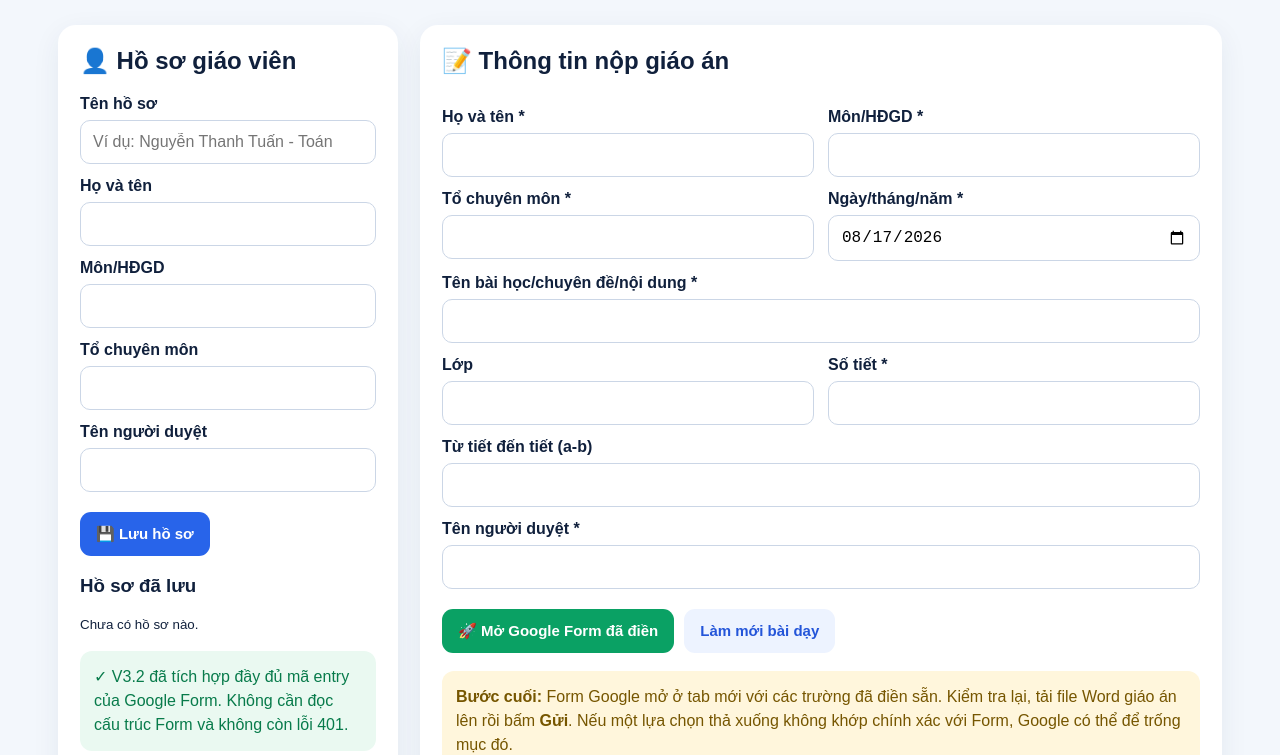
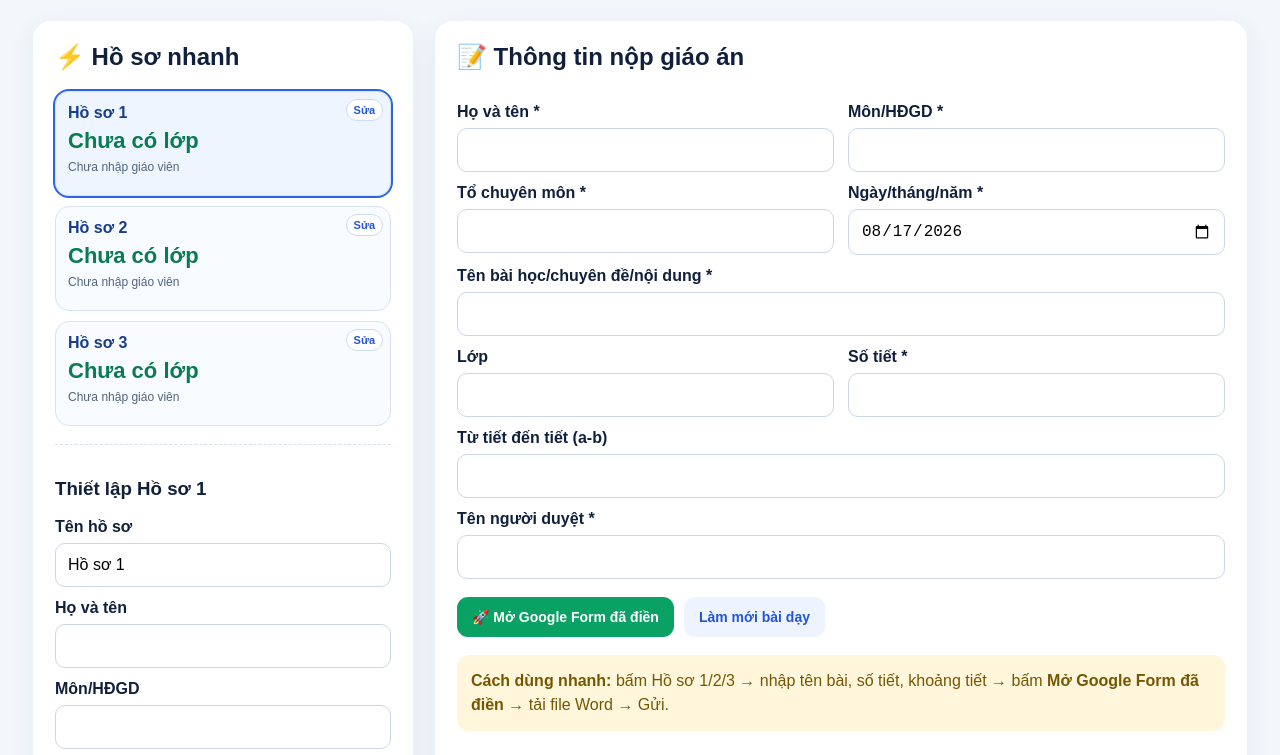
Before and after one commit to tuantoancb/GA, a website: page index.html in a window 1280 px wide. Shown: the part 106-861 px from the top of the page. Drawn offline with Linux system fonts and the light colour scheme.

Commit message:
Add files via upload

```diff
--- a/index.html
+++ b/index.html
@@ -1,40 +1,204 @@
-<!doctype html><html lang="vi"><head><meta charset="utf-8"><meta name="viewport" content="width=device-width,initial-scale=1">
-<title>Form Giáo án - Auto V3.2</title><style>
-*{box-sizing:border-box}body{margin:0;font-family:Arial,sans-serif;background:#f3f7fc;color:#10203c}header{padding:23px 5%;background:linear-gradient(110deg,#2455d9,#13758b);color:white}header h1{margin:0 0 6px;font-size:28px}
-.wrap{max-width:1200px;margin:28px auto;padding:0 18px;display:grid;grid-template-columns:340px 1fr;gap:22px}.card{background:white;border-radius:18px;padding:22px;box-shadow:0 8px 28px #16335a12}
-h2{margin-top:0}label{font-weight:700;display:block;margin:13px 0 7px}input,select{width:100%;padding:12px;border:1px solid #cbd6e6;border-radius:10px;font-size:16px}
-.row{display:grid;grid-template-columns:1fr 1fr;gap:14px}button{border:0;border-radius:11px;padding:13px 16px;font-weight:700;font-size:15px;cursor:pointer}.blue{background:#2864ea;color:white}.green{background:#0aa164;color:white}.light{background:#edf3ff;color:#2455d9}.danger{background:#fff0f0;color:#b52a2a}
-.actions{display:flex;gap:10px;flex-wrap:wrap;margin-top:20px}.profile{padding:11px;border:1px solid #dce5f2;border-radius:10px;margin:8px 0;cursor:pointer}.note{margin-top:18px;padding:14px;border-radius:12px;background:#fff6dc;color:#765600;line-height:1.5}.ok{background:#eaf9f1;color:#087b4b}
-@media(max-width:800px){.wrap{grid-template-columns:1fr}.row{grid-template-columns:1fr}}
-</style></head><body><header><h1>📘 FORM GIÁO ÁN – TỰ ĐỘNG ĐIỀN V3.2</h1><div>Chọn hồ sơ → nhập bài dạy → mở Google Form đã điền → tải file Word → Gửi</div></header>
-<main class="wrap"><aside class="card"><h2>👤 Hồ sơ giáo viên</h2>
-<label>Tên hồ sơ</label><input id="profileName" placeholder="Ví dụ: Nguyễn Thanh Tuấn - Toán">
-<label>Họ và tên</label><input id="p_name"><label>Môn/HĐGD</label><input id="p_subject"><label>Tổ chuyên môn</label><input id="p_team"><label>Tên người duyệt</label><input id="p_approver">
-<div class="actions"><button class="blue" onclick="saveProfile()">💾 Lưu hồ sơ</button></div><h3>Hồ sơ đã lưu</h3><div id="profiles"></div>
-<div class="note ok">✓ V3.2 đã tích hợp đầy đủ mã entry của Google Form. Không cần đọc cấu trúc Form và không còn lỗi 401.</div></aside>
-<section class="card"><h2>📝 Thông tin nộp giáo án</h2>
-<div class="row"><div><label>Họ và tên *</label><input id="name"></div><div><label>Môn/HĐGD *</label><input id="subject"></div></div>
-<div class="row"><div><label>Tổ chuyên môn *</label><input id="team"></div><div><label>Ngày/tháng/năm *</label><input id="date" type="date"></div></div>
+<!doctype html>
+<html lang="vi">
+<head>
+<meta charset="utf-8">
+<meta name="viewport" content="width=device-width,initial-scale=1">
+<title>Form Giáo án - Auto V3.6</title>
+<style>
+*{box-sizing:border-box}
+body{margin:0;font-family:Arial,sans-serif;background:#f3f7fc;color:#10203c}
+header{padding:22px 5%;background:linear-gradient(110deg,#2455d9,#13758b);color:#fff}
+header h1{margin:0 0 6px;font-size:28px}
+.wrap{max-width:1250px;margin:26px auto;padding:0 18px;display:grid;grid-template-columns:380px 1fr;gap:22px}
+.card{background:#fff;border-radius:18px;padding:22px;box-shadow:0 8px 28px #16335a12}
+h2{margin-top:0}
+label{font-weight:700;display:block;margin:12px 0 7px}
+input{width:100%;padding:12px;border:1px solid #cbd6e6;border-radius:10px;font-size:16px}
+.row{display:grid;grid-template-columns:1fr 1fr;gap:14px}
+button{border:0;border-radius:11px;padding:12px 15px;font-weight:700;font-size:14px;cursor:pointer}
+.blue{background:#2864ea;color:#fff}.green{background:#0aa164;color:#fff}.light{background:#edf3ff;color:#2455d9}
+.actions{display:flex;gap:10px;flex-wrap:wrap;margin-top:18px}
+.quick-grid{display:grid;grid-template-columns:1fr;gap:10px;margin:12px 0 18px}
+.quick{border:1px solid #d8e3f2;border-radius:14px;padding:12px;background:#f8fbff;cursor:pointer;min-height:105px;position:relative}
+.quick:hover{background:#eef5ff;border-color:#9bb8ef}
+.quick.active{outline:2px solid #2a65e8;background:#eef5ff}
+.quick .title{font-weight:800;color:#173d8f;margin-bottom:6px}
+.quick .class{font-size:22px;font-weight:800;color:#0b7b51}
+.quick .meta{font-size:12px;color:#52647e;margin-top:5px;line-height:1.35}
+.quick .edit{position:absolute;right:7px;top:7px;background:#fff;color:#2455d9;border:1px solid #cddcf5;padding:4px 7px;font-size:11px}
+.note{margin-top:18px;padding:14px;border-radius:12px;background:#fff6dc;color:#765600;line-height:1.5}
+.ok{background:#eaf9f1;color:#087b4b}
+.slot-editor{border-top:1px dashed #d6dfec;padding-top:14px;margin-top:6px}
+@media(max-width:850px){.wrap{grid-template-columns:1fr}.row{grid-template-columns:1fr}}
+</style>
+</head>
+<body>
+<header>
+<h1>📘 FORM GIÁO ÁN – TỰ ĐỘNG ĐIỀN V3.6</h1>
+<div>3 hồ sơ nhanh • Nháy một lần là tự điền cả lớp</div>
+</header>
+
+<main class="wrap">
+<aside class="card">
+<h2>⚡ Hồ sơ nhanh</h2>
+<div class="quick-grid" id="quickGrid"></div>
+
+<div class="slot-editor">
+<h3 id="editorTitle">Thiết lập Hồ sơ 1</h3>
+<label>Tên hồ sơ</label><input id="profileName" placeholder="Ví dụ: Toán 10A1">
+<label>Họ và tên</label><input id="p_name">
+<label>Môn/HĐGD</label><input id="p_subject">
+<label>Tổ chuyên môn</label><input id="p_team">
+<label>Lớp</label><input id="p_className" placeholder="Ví dụ: 10A1">
+<label>Tên người duyệt</label><input id="p_approver">
+<div class="actions">
+<button class="blue" onclick="saveSlot()">💾 Lưu vào hồ sơ đang chọn</button>
+<button class="light" onclick="clearSlot()">Xóa nội dung hồ sơ</button>
+</div>
+</div>
+
+<div class="note ok">✓ Có sẵn 3 hồ sơ. Ví dụ có thể đặt: <b>Toán 10A1, Toán 11A1, Toán 12A1</b>. Sau này chỉ cần bấm đúng ô là phần Lớp và các thông tin khác tự điền.</div>
+</aside>
+
+<section class="card">
+<h2>📝 Thông tin nộp giáo án</h2>
+<div class="row">
+<div><label>Họ và tên *</label><input id="name"></div>
+<div><label>Môn/HĐGD *</label><input id="subject"></div>
+</div>
+<div class="row">
+<div><label>Tổ chuyên môn *</label><input id="team"></div>
+<div><label>Ngày/tháng/năm *</label><input id="date" type="date"></div>
+</div>
+
 <label>Tên bài học/chuyên đề/nội dung *</label><input id="lesson">
-<div class="row"><div><label>Lớp</label><input id="className"></div><div><label>Số tiết *</label><input id="periods"></div></div>
-<label>Từ tiết đến tiết (a-b)</label><input id="range"><label>Tên người duyệt *</label><input id="approver">
-<div class="actions"><button class="green" onclick="openPrefilled()">🚀 Mở Google Form đã điền</button><button class="light" onclick="clearLesson()">Làm mới bài dạy</button></div>
-<div class="note"><b>Bước cuối:</b> Form Google mở ở tab mới với các trường đã điền sẵn. Kiểm tra lại, tải file Word giáo án lên rồi bấm <b>Gửi</b>. Nếu một lựa chọn thả xuống không khớp chính xác với Form, Google có thể để trống mục đó.</div></section></main>
+
+<div class="row">
+<div><label>Lớp</label><input id="className"></div>
+<div><label>Số tiết *</label><input id="periods"></div>
+</div>
+
+<label>Từ tiết đến tiết (a-b)</label><input id="range">
+<label>Tên người duyệt *</label><input id="approver">
+
+<div class="actions">
+<button class="green" onclick="openPrefilled()">🚀 Mở Google Form đã điền</button>
+<button class="light" onclick="clearLesson()">Làm mới bài dạy</button>
+</div>
+
+<div class="note"><b>Cách dùng nhanh:</b> bấm Hồ sơ 1/2/3 → nhập tên bài, số tiết, khoảng tiết → bấm <b>Mở Google Form đã điền</b> → tải file Word → Gửi.</div>
+</section>
+</main>
+
 <script>
 const FORM="https://docs.google.com/forms/d/e/1FAIpQLSf20YrTDt_BOqmIrZ8oYp85Sd7eCEu2ugcJslLcKbNmCwrU2A/viewform";
 const ENTRY={"name": "1039854064", "subject": "311167583", "team": "1030504847", "date": "392066118", "lesson": "35887539", "className": "851950241", "periods": "993971607", "range": "202499073", "approver": "3704355"};
 const $=id=>document.getElementById(id);
+let selectedSlot=0;
+
 $('date').value=new Date().toISOString().slice(0,10);
-function getProfiles(){return JSON.parse(localStorage.getItem('ga_profiles_v31')||'[]')}
-function render(){let p=getProfiles();$('profiles').innerHTML=p.length?p.map((x,i)=>`<div class="profile" onclick="useProfile(${i})"><b>${x.profileName}</b><br><small>${x.name} • ${x.subject}</small></div>`).join(''):'<small>Chưa có hồ sơ nào.</small>'}
-function saveProfile(){let x={profileName:$('profileName').value||$('p_name').value,name:$('p_name').value,subject:$('p_subject').value,team:$('p_team').value,approver:$('p_approver').value};if(!x.name)return alert('Nhập họ và tên.');let p=getProfiles();let idx=p.findIndex(v=>v.profileName===x.profileName);if(idx>=0)p[idx]=x;else p.push(x);localStorage.setItem('ga_profiles_v31',JSON.stringify(p));render();useProfile(idx>=0?idx:p.length-1)}
-function useProfile(i){let x=getProfiles()[i];$('name').value=x.name;$('subject').value=x.subject;$('team').value=x.team;$('approver').value=x.approver}
-function clearLesson(){$('lesson').value='';$('className').value='';$('periods').value='';$('range').value='';$('date').value=new Date().toISOString().slice(0,10)}
+
+function defaultSlots(){
+ return [0,1,2].map((_,i)=>({
+   profileName:'Hồ sơ '+(i+1), name:'', subject:'', team:'', className:'', approver:''
+ }));
+}
+function getSlots(){
+ const saved=localStorage.getItem('ga_quick_profiles_v36');
+ if(!saved) return defaultSlots();
+ try{
+   const arr=JSON.parse(saved);
+   while(arr.length<3) arr.push(defaultSlots()[arr.length]);
+   return arr.slice(0,3);
+ }catch(e){return defaultSlots();}
+}
+function saveSlots(arr){localStorage.setItem('ga_quick_profiles_v36',JSON.stringify(arr));}
+
+function renderQuick(){
+ const slots=getSlots();
+ $('quickGrid').innerHTML=slots.map((x,i)=>`
+   <div class="quick ${i===selectedSlot?'active':''}" onclick="selectSlot(${i},true)">
+     <button class="edit" onclick="event.stopPropagation();selectSlot(${i},false)">Sửa</button>
+     <div class="title">${x.profileName || ('Hồ sơ '+(i+1))}</div>
+     <div class="class">${x.className ? 'Lớp '+x.className : 'Chưa có lớp'}</div>
+     <div class="meta">${x.name || 'Chưa nhập giáo viên'}${x.subject ? ' • '+x.subject : ''}</div>
+   </div>
+ `).join('');
+}
+
+function loadEditor(i){
+ const x=getSlots()[i];
+ $('editorTitle').textContent='Thiết lập Hồ sơ '+(i+1);
+ $('profileName').value=x.profileName||'';
+ $('p_name').value=x.name||'';
+ $('p_subject').value=x.subject||'';
+ $('p_team').value=x.team||'';
+ $('p_className').value=x.className||'';
+ $('p_approver').value=x.approver||'';
+}
+
+function applySlot(i){
+ const x=getSlots()[i];
+ $('name').value=x.name||'';
+ $('subject').value=x.subject||'';
+ $('team').value=x.team||'';
+ $('className').value=x.className||'';
+ $('approver').value=x.approver||'';
+}
+
+function selectSlot(i,apply){
+ selectedSlot=i;
+ renderQuick();
+ loadEditor(i);
+ if(apply) applySlot(i);
+}
+
+function saveSlot(){
+ const slots=getSlots();
+ slots[selectedSlot]={
+   profileName:$('profileName').value || ('Hồ sơ '+(selectedSlot+1)),
+   name:$('p_name').value,
+   subject:$('p_subject').value,
+   team:$('p_team').value,
+   className:$('p_className').value,
+   approver:$('p_approver').value
+ };
+ saveSlots(slots);
+ renderQuick();
+ applySlot(selectedSlot);
+ alert('Đã lưu Hồ sơ '+(selectedSlot+1));
+}
+
+function clearSlot(){
+ if(!confirm('Xóa nội dung Hồ sơ '+(selectedSlot+1)+'?')) return;
+ const slots=getSlots();
+ slots[selectedSlot]=defaultSlots()[selectedSlot];
+ saveSlots(slots);
+ renderQuick();
+ loadEditor(selectedSlot);
+}
+
+function clearLesson(){
+ $('lesson').value='';
+ $('periods').value='';
+ $('range').value='';
+ $('date').value=new Date().toISOString().slice(0,10);
+}
+
 function openPrefilled(){
- let req=['name','subject','team','date','lesson','periods','approver'];if(req.some(id=>!$(id).value.trim()))return alert('Vui lòng nhập đủ các mục bắt buộc.');
- let u=new URL(FORM);u.searchParams.set('usp','pp_url');
- for(const [field,id] of Object.entries(ENTRY)){let v=$(field).value;if(v)u.searchParams.set('entry.'+id,v)}
+ const req=['name','subject','team','date','lesson','periods','approver'];
+ if(req.some(id=>!$(id).value.trim())) return alert('Vui lòng nhập đủ các mục bắt buộc.');
+ const u=new URL(FORM);
+ u.searchParams.set('usp','pp_url');
+ for(const [field,id] of Object.entries(ENTRY)){
+   const v=$(field).value;
+   if(v) u.searchParams.set('entry.'+id,v);
+ }
  window.open(u.toString(),'_blank');
 }
-render();
-</script></body></html>
+
+renderQuick();
+loadEditor(0);
+</script>
+</body>
+</html>
```
Also changed, not shown: README.md.
